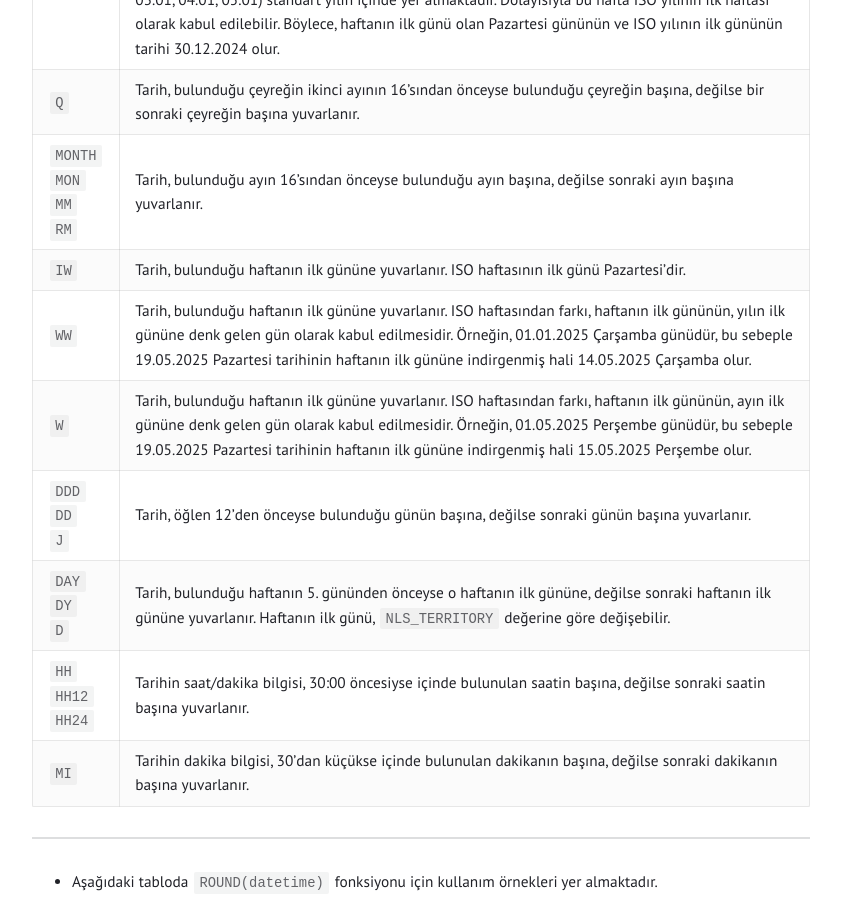
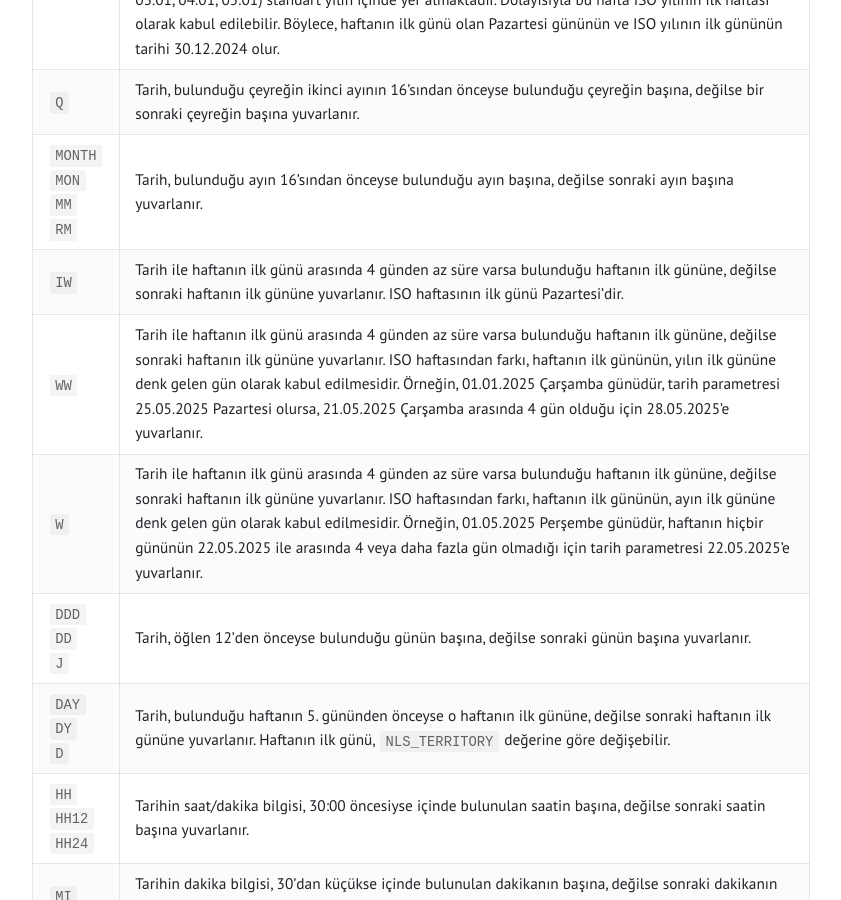
Before and after one commit to tunahanoguz/tunahanoguz.github.io, a Jekyll site: the page built from _posts/2025-05-31-oracle-ROUND-datetime-fonksiyonu.md, in a window 1280 px wide and 900 px high, scrolled down 935 px. Shown: the whole window, without its empty margins (219-1060 px from the left). Built offline with Jekyll 4.4.1, drawn with Linux system fonts in a browser that asks for light colours.

Commit message:
Update 2025-05-31-oracle-ROUND-datetime-fonksiyonu.md

```diff
--- a/_posts/2025-05-31-oracle-ROUND-datetime-fonksiyonu.md
+++ b/_posts/2025-05-31-oracle-ROUND-datetime-fonksiyonu.md
@@ -23,9 +23,9 @@ Aşağıdaki tabloda `ROUND(datetime)` fonksiyonu için kullanılabilecek format
 | `IYYY`<br>`IY`<br>`I`                                          | Tarih, 1 Temmuz'dan önceyse bulunduğu yılın başına, değilse sonraki yılın başına yuvarlanır. Ancak bu formatın ifade ettiği yıl, ISO 8601 standartına göre olan yıldır. ISO 8601 standartına göre, standart yılın ilk Perşembe gününü içeren ve en az 4 günü standart yılın içerisinde yer alan hafta, ISO yılının ilk haftasıdır. ISO yılının ilk haftasının ilk günü ise yılın ilk günüdür. Bu sebeple, standart bir yılın takvimi ISO 8601 standartına göre belirlen yılın takvimi ile uyuşmayabilir. Örneğin, 2025 yılının ilk Perşembe günü 02.05.2025'tir ve bu günün bulunduğu haftanın 5 günü (01.01, 02.01, 03.01, 04.01, 05.01) standart yılın içinde yer almaktadır. Dolayısıyla bu hafta ISO yılının ilk haftası olarak kabul edilebilir. Böylece, haftanın ilk günü olan Pazartesi gününün ve ISO yılının ilk gününün tarihi 30.12.2024 olur. |
 | `Q`                                                            | Tarih, bulunduğu çeyreğin ikinci ayının 16'sından önceyse bulunduğu çeyreğin başına, değilse bir sonraki çeyreğin başına yuvarlanır.                                                                                                                                                                |
 | `MONTH`<br>`MON`<br>`MM`<br>`RM`                               | Tarih, bulunduğu ayın 16'sından önceyse bulunduğu ayın başına, değilse sonraki ayın başına yuvarlanır.  |
-| `IW`                                                           | Tarih, bulunduğu haftanın ilk gününe yuvarlanır.	ISO haftasının ilk günü Pazartesi'dir.                 |
-| `WW`                                                           | Tarih, bulunduğu haftanın ilk gününe yuvarlanır. ISO haftasından farkı, haftanın ilk gününün, yılın ilk gününe denk gelen gün olarak kabul edilmesidir. Örneğin, 01.01.2025 Çarşamba günüdür, bu sebeple 19.05.2025 Pazartesi tarihinin haftanın ilk gününe indirgenmiş hali 14.05.2025 Çarşamba olur. |
-| `W`                                                            | Tarih, bulunduğu haftanın ilk gününe yuvarlanır. ISO haftasından farkı, haftanın ilk gününün, ayın ilk gününe denk gelen gün olarak kabul edilmesidir. Örneğin, 01.05.2025 Perşembe günüdür, bu sebeple 19.05.2025 Pazartesi tarihinin haftanın ilk gününe indirgenmiş hali 15.05.2025 Perşembe olur. |
+| `IW`                                                           | Tarih ile haftanın ilk günü arasında 4 günden az süre varsa bulunduğu haftanın ilk gününe, değilse sonraki haftanın ilk gününe yuvarlanır. ISO haftasının ilk günü Pazartesi'dir.                                                                                                                  |
+| `WW`                                                           | Tarih ile haftanın ilk günü arasında 4 günden az süre varsa bulunduğu haftanın ilk gününe, değilse sonraki haftanın ilk gününe yuvarlanır. ISO haftasından farkı, haftanın ilk gününün, yılın ilk gününe denk gelen gün olarak kabul edilmesidir. Örneğin, 01.01.2025 Çarşamba günüdür, tarih parametresi 25.05.2025 Pazartesi olursa, 21.05.2025 Çarşamba arasında 4 gün olduğu için 28.05.2025'e yuvarlanır.                                                                       |
+| `W`                                                            | Tarih ile haftanın ilk günü arasında 4 günden az süre varsa bulunduğu haftanın ilk gününe, değilse sonraki haftanın ilk gününe yuvarlanır. ISO haftasından farkı, haftanın ilk gününün, ayın ilk gününe denk gelen gün olarak kabul edilmesidir. Örneğin, 01.05.2025 Perşembe günüdür, haftanın hiçbir gününün 22.05.2025 ile arasında 4 veya daha fazla gün olmadığı için tarih parametresi 22.05.2025'e yuvarlanır.                                                                     |
 | `DDD`<br>`DD`<br>`J`                                           | Tarih, öğlen 12'den önceyse bulunduğu günün başına, değilse sonraki günün başına yuvarlanır.            |
 | `DAY`<br>`DY`<br>`D`                                           | Tarih, bulunduğu haftanın 5. gününden önceyse o haftanın ilk gününe, değilse sonraki haftanın ilk gününe yuvarlanır. Haftanın ilk günü, `NLS_TERRITORY` değerine göre değişebilir.                                                                                                              |
 | `HH`<br>`HH12`<br>`HH24`                                       | Tarihin saat/dakika bilgisi, 30:00 öncesiyse içinde bulunulan saatin başına, değilse sonraki saatin başına yuvarlanır. |
```
